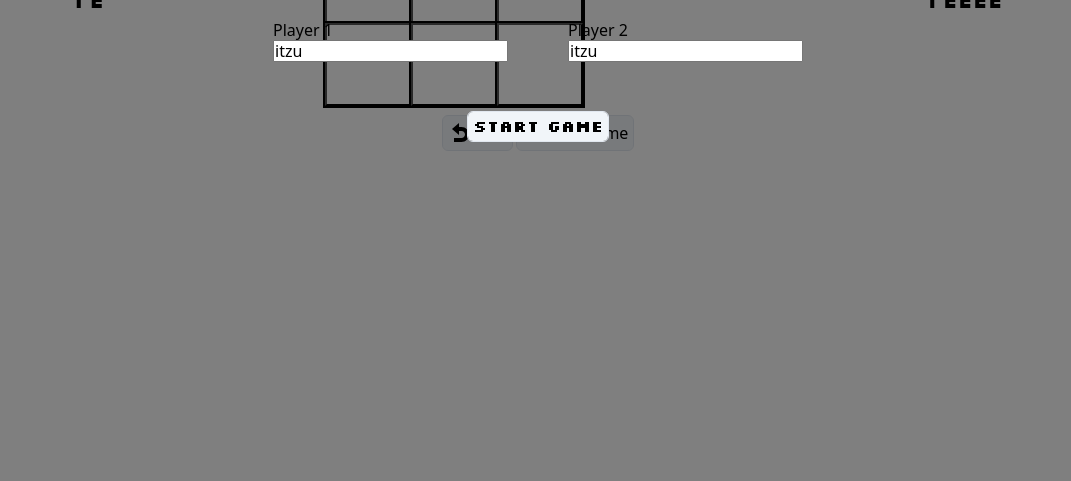
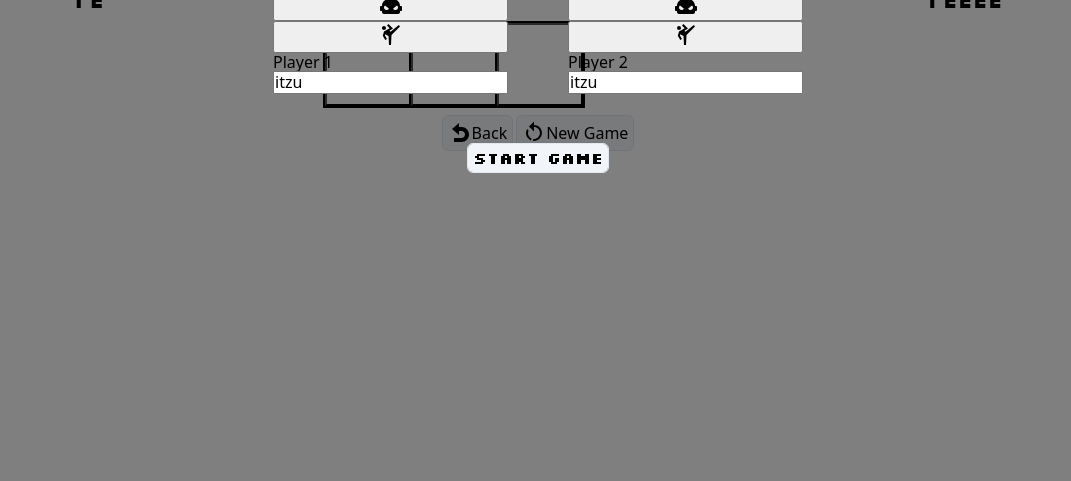
Before and after one commit to DustParticles/Tic-Tac-Toe, a plain HTML site: page index.html in a window 1280 px wide. Shown: the part 319-800 px from the top of the page, without its empty margins (102-1173 px from the left). Drawn offline with Linux system fonts and the light colour scheme.

Commit message:
Add a button to toggle ai mode

```diff
--- a/index.html
+++ b/index.html
@@ -11,6 +11,30 @@
     <div class="overlay">
       <div class="game-settings">
         <div class="player-1-settings">
+          <button data-player="player1" class="toggle-ai-mode-1 close">
+            <svg
+              class="robot-icon"
+              style="width: 24px; height: 24px"
+              viewBox="0 0 24 24"
+            >
+              <path
+                fill="currentColor"
+                d="M22 14H21C21 10.13 17.87 7 14 7H13V5.73C13.6 5.39 14 4.74 14 4C14 2.9 13.11 2 12 2S10 2.9 10 4C10 4.74 10.4 5.39 11 5.73V7H10C6.13 7 3 10.13 3 14H2C1.45 14 1 14.45 1 15V18C1 18.55 1.45 19 2 19H3V20C3 21.11 3.9 22 5 22H19C20.11 22 21 21.11 21 20V19H22C22.55 19 23 18.55 23 18V15C23 14.45 22.55 14 22 14M7.5 18C6.12 18 5 16.88 5 15.5C5 14.68 5.4 13.96 6 13.5L9.83 16.38C9.5 17.32 8.57 18 7.5 18M16.5 18C15.43 18 14.5 17.32 14.17 16.38L18 13.5C18.6 13.96 19 14.68 19 15.5C19 16.88 17.88 18 16.5 18Z"
+              />
+            </svg>
+          </button>
+          <button data-player="player1" class="toggle-human-mode-1">
+            <svg
+              class="karate-icon"
+              style="width: 24px; height: 24px"
+              viewBox="0 0 24 24"
+            >
+              <path
+                fill="currentColor"
+                d="M19.8 2L11.6 8.7L10.39 7.66L14 5.58L9.41 1L8 2.41L10.74 5.15L5 8.46L3.81 12.75L6.27 17L8 16L5.97 12.5L6.32 11.18L9.5 13L10 22H12L12.5 12L21 3.4L19.8 2M5 3C6.11 3 7 3.9 7 5S6.11 7 5 7 3 6.11 3 5 3.9 3 5 3Z"
+              />
+            </svg>
+          </button>
           <label for="player-1">Player 1</label>
           <input
             type="text"
@@ -21,6 +45,30 @@
         </div>
 
         <div class="player-2-settings">
+          <button data-player="player2" class="toggle-ai-mode-2 close">
+            <svg
+              class="robot-icon"
+              style="width: 24px; height: 24px"
+              viewBox="0 0 24 24"
+            >
+              <path
+                fill="currentColor"
+                d="M22 14H21C21 10.13 17.87 7 14 7H13V5.73C13.6 5.39 14 4.74 14 4C14 2.9 13.11 2 12 2S10 2.9 10 4C10 4.74 10.4 5.39 11 5.73V7H10C6.13 7 3 10.13 3 14H2C1.45 14 1 14.45 1 15V18C1 18.55 1.45 19 2 19H3V20C3 21.11 3.9 22 5 22H19C20.11 22 21 21.11 21 20V19H22C22.55 19 23 18.55 23 18V15C23 14.45 22.55 14 22 14M7.5 18C6.12 18 5 16.88 5 15.5C5 14.68 5.4 13.96 6 13.5L9.83 16.38C9.5 17.32 8.57 18 7.5 18M16.5 18C15.43 18 14.5 17.32 14.17 16.38L18 13.5C18.6 13.96 19 14.68 19 15.5C19 16.88 17.88 18 16.5 18Z"
+              />
+            </svg>
+          </button>
+          <button data-player="player2" class="toggle-human-mode-2">
+            <svg
+              class="karate-icon"
+              style="width: 24px; height: 24px"
+              viewBox="0 0 24 24"
+            >
+              <path
+                fill="currentColor"
+                d="M19.8 2L11.6 8.7L10.39 7.66L14 5.58L9.41 1L8 2.41L10.74 5.15L5 8.46L3.81 12.75L6.27 17L8 16L5.97 12.5L6.32 11.18L9.5 13L10 22H12L12.5 12L21 3.4L19.8 2M5 3C6.11 3 7 3.9 7 5S6.11 7 5 7 3 6.11 3 5 3.9 3 5 3Z"
+              />
+            </svg>
+          </button>
           <label for="player-2">Player 2</label>
           <input
             type="text"
```
